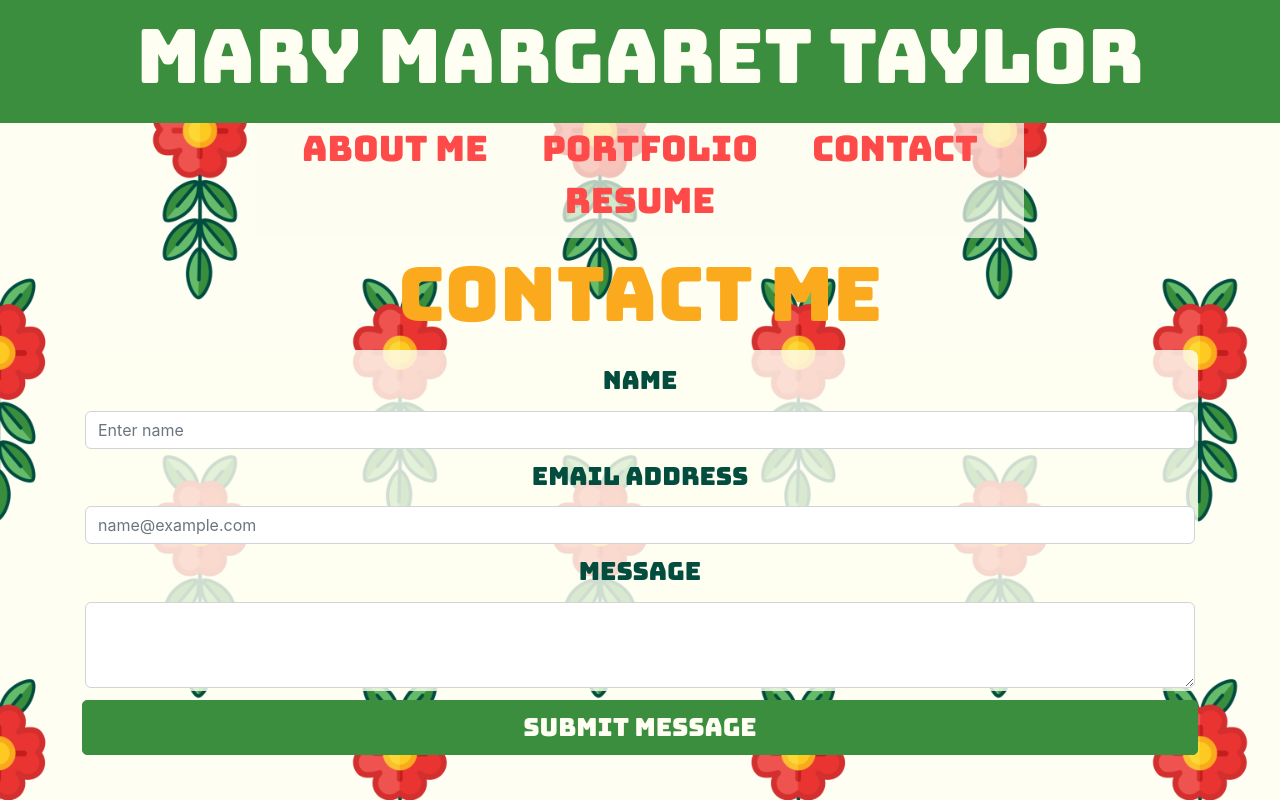
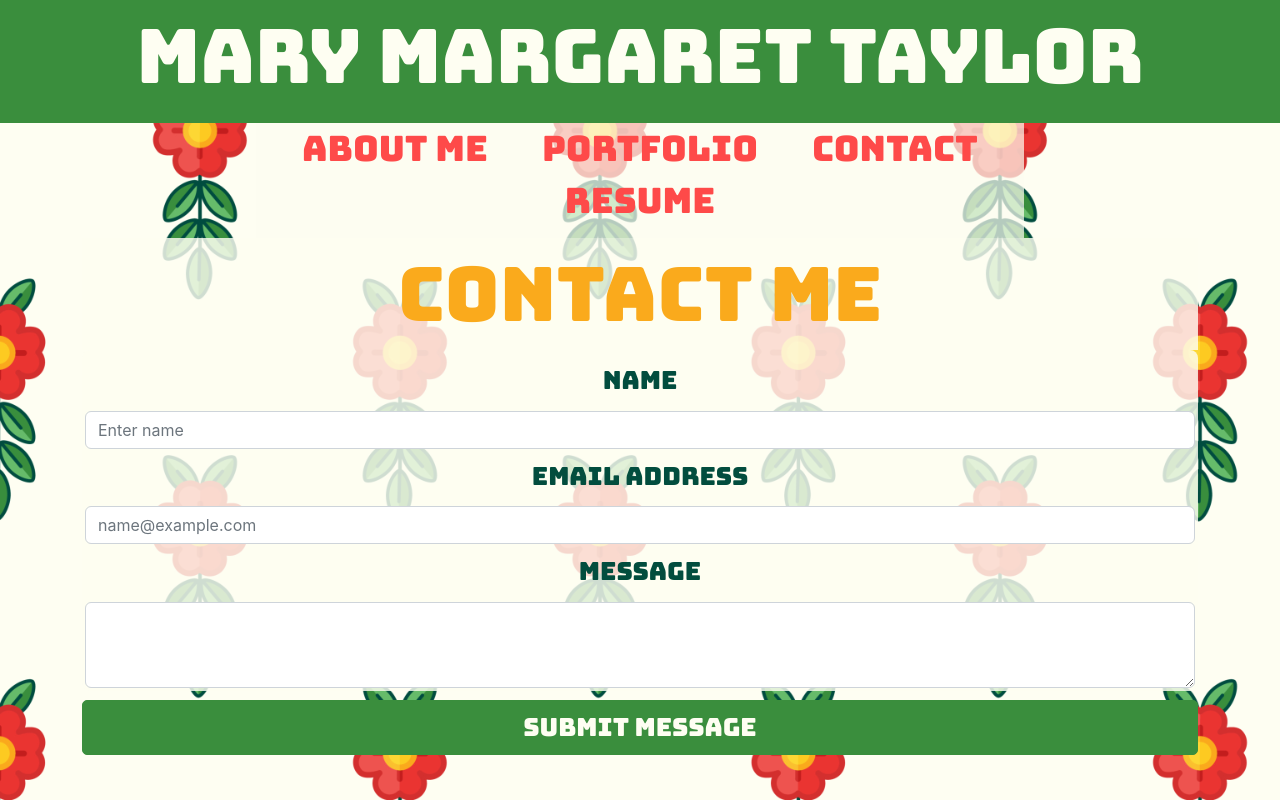
Before and after one commit to mmtaylor7/portfolio-react, a React (Create React App) app: page /contact in a window 1280 px wide. Shown: the top 802 px of the page. Built offline with nearby package versions, Linux system fonts and the light colour scheme.

Commit message:
contact background styling

```diff
--- a/src/pages/Contact/Contact.css
+++ b/src/pages/Contact/Contact.css
@@ -10,7 +10,7 @@
   font-size: 75px;
   color: #faaa1c;
   /* background-color: #fefef2; */
-  /* background-color: #fefef2d0; */
+  background-color: #fefef2d0;
 }
 
 .form-titles {
```
